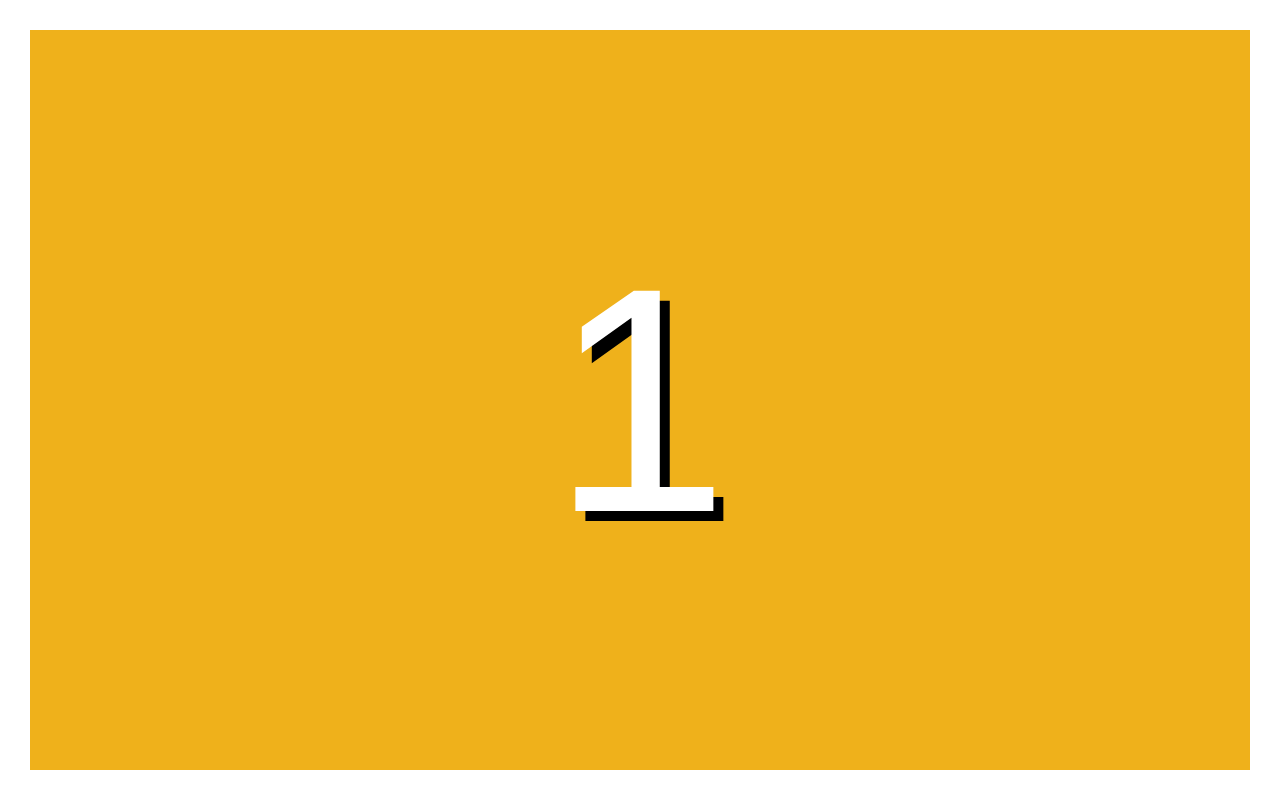
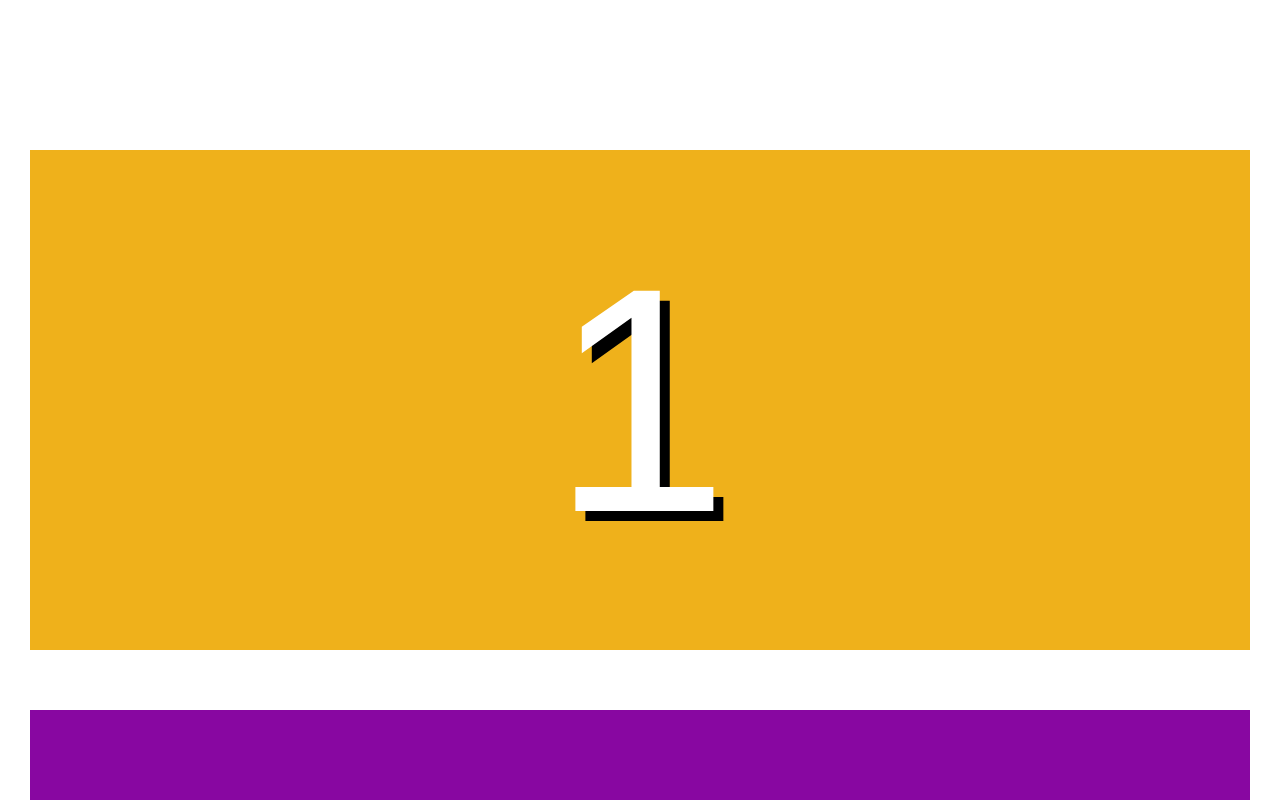
Before and after one commit to homerjam/angular-scrollify, a website: page index.html in a window 1280 px wide. Shown: the top 800 px of the page. Drawn offline with Linux system fonts and the light colour scheme.

Commit message:
scrollbar

```diff
--- a/angular-scrollify.js
+++ b/angular-scrollify.js
@@ -1,8 +1,8 @@
 (function() {
     'use strict';
 
-    angular.module('angular-scrollify', []).directive('ngScrollify', ['$log', '$window', '$document',
-        function($log, $window, $document) {
+    angular.module('angular-scrollify', []).directive('ngScrollify', ['$log', '$window', '$document', '$timeout',
+        function($log, $window, $document, $timeout) {
             return {
                 restrict: 'A',
                 transclude: true,
@@ -21,7 +21,10 @@
                         valueIdentifier = match[1];
                         listIdentifier = match[2];
 
-                        var defaults = {};
+                        var defaults = {
+                            scrollSpeed: 200,
+                            scrollBarMod: 50,
+                        };
 
                         if (attr.ngCarouselOptions !== undefined) {
                             angular.extend(defaults, scope.$eval(attr.ngCarouselOptions));
@@ -63,16 +66,31 @@
                             }
                         }
 
+                        var scrollSpeed = 0;
+                        var preventScroll = false;
+
                         var currentPane = 0;
 
-                        var hamster = new Hamster(element[0]).wheel(function(event, delta, deltaX, deltaY) {
+                        var hamster = new Hamster(element[0]).wheel(function(e, delta, deltaX, deltaY) {
                             currentPane -= deltaY;
 
                             currentPane = currentPane < 0 ? 0 : currentPane;
                             currentPane = currentPane > scope[listIdentifier].length - 1 ? scope[listIdentifier].length - 1 : currentPane;
 
-                            moveWrapper(200);
+                            scrollToCurrent();
+
+                            e.preventDefault();
                         });
+
+                        var scrollToCurrent = function() {
+                            $window.scrollTo(0, (($document[0].documentElement.scrollHeight - $window.innerHeight) / (scope[listIdentifier].length - 1)) * currentPane);
+                        };
+
+                        var setContainerHeight = function() {
+                            _element.css('height', (scope[listIdentifier].length * defaults.scrollBarMod) + '%');
+                        };
+
+                        setContainerHeight();
 
                         var wrapperY = 0;
 
@@ -83,32 +101,61 @@
                             wrapper[0].style[Modernizr.prefixed('transitionDuration')] = transDuration + 'ms';
                         };
 
+                        function scroll(e) {
+                            if (!preventScroll) {
+                                currentPane = Math.round((scope[listIdentifier].length - 1) * ($window.scrollY / ($document[0].documentElement.scrollHeight - $window.innerHeight)));
+
+                                moveWrapper(scrollSpeed);
+                            }
+                        }
+
                         function keyDown(e) {
                             switch (e.keyCode) {
                                 case 40:
                                     currentPane = currentPane < scope[listIdentifier].length - 1 ? currentPane + 1 : scope[listIdentifier].length - 1;
-                                    moveWrapper(200);
+                                    scrollToCurrent();
+                                    e.preventDefault();
                                     break;
                                 case 38:
                                     currentPane = currentPane > 0 ? currentPane - 1 : currentPane;
-                                    moveWrapper(200);
+                                    scrollToCurrent();
+                                    e.preventDefault();
                                     break;
                             }
                         }
 
+                        var resetTimeout;
+
                         var resize = function(e) {
+                            preventScroll = true;
+
+                            setContainerHeight();
+
+                            scrollToCurrent();
+
                             moveWrapper(0);
+
+                            $timeout.cancel(resetTimeout);
+                            resetTimeout = $timeout(function() {
+                                preventScroll = false;
+                            }, scrollSpeed);
                         };
 
                         var resizeEvent = 'onorientationchange' in $window ? 'orientationchange' : 'resize';
 
                         angular.element($window).on(resizeEvent, resize);
+                        angular.element($window).on('scroll', scroll);
                         $document.on('keydown', keyDown);
 
                         scope.$on('$destroy', function() {
                             angular.element($window).off(resizeEvent, resize);
+                            angular.element($window).off('scroll', scroll);
                             $document.off('keydown', keyDown);
                         });
+
+                        $timeout(function() {
+                            scrollSpeed = defaults.scrollSpeed;
+                        }, defaults.scrollSpeed);
 
                     };
                 }
--- a/example/styles.css
+++ b/example/styles.css
@@ -5,10 +5,11 @@ body {
 }
 
 .scrollify-container {
-	position: absolute;
-	width: 100%;
-	height: 100%;
-	overflow: hidden;
+	position: fixed;
+	top: 15%;
+	left: 0;
+	right: 0;
+	bottom: 15%;
 }
 
 .scrollify-wrapper {
@@ -36,6 +37,8 @@ body {
 	position: absolute;
 	top: 50%;
 	-webkit-transform: translateY(-50%);
+	-moz-transform: translateY(-50%);
+	transform: translateY(-50%);
 	width: 100%;
 	text-align: center;
 }
```
